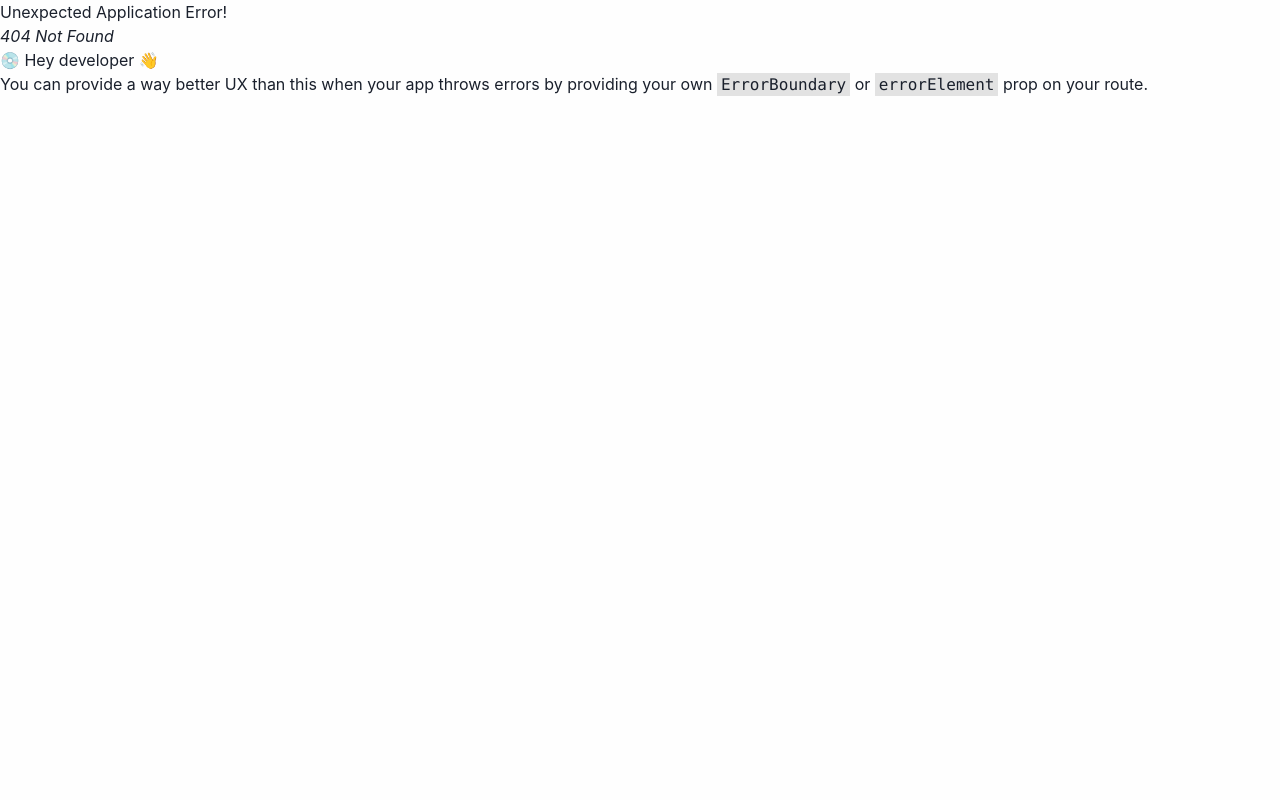
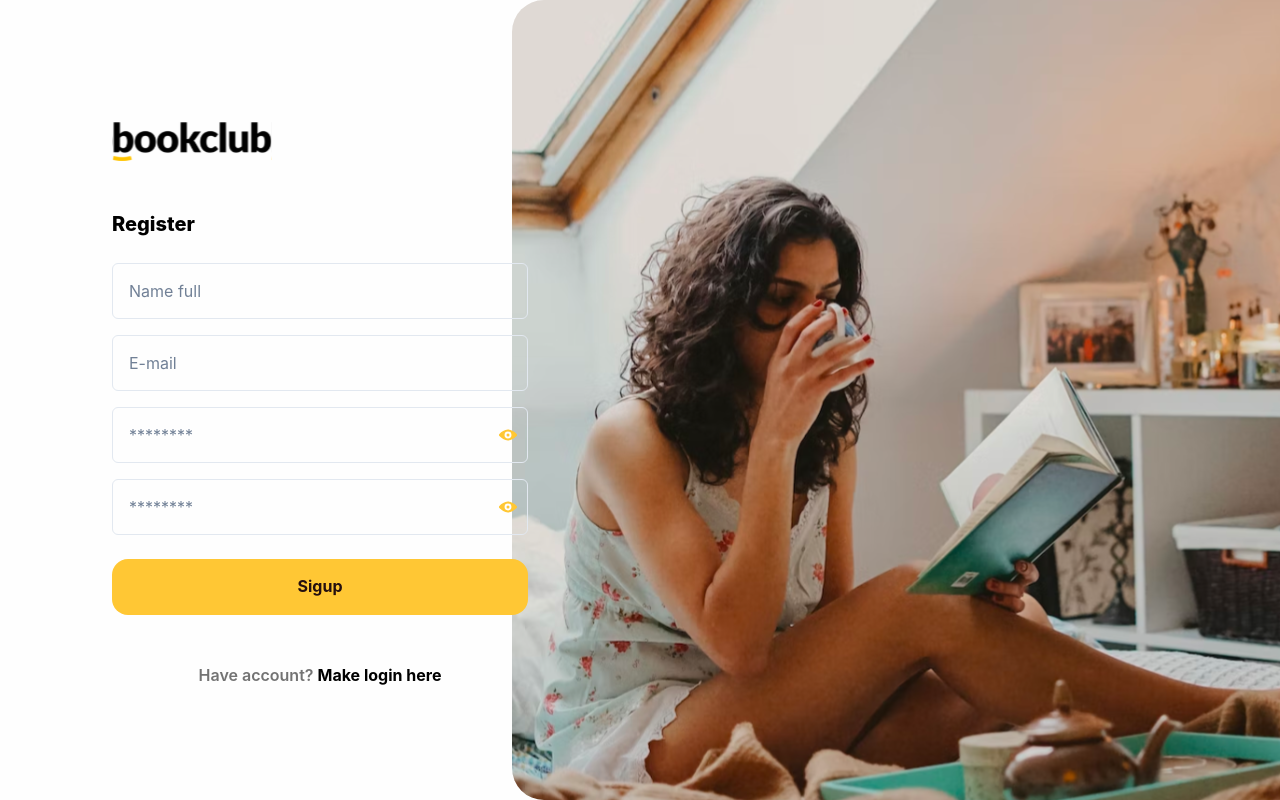
Before and after one commit to brjatoba92/bookclub-frontend-app, a React (Create React App) app: page /sigup in a window 1280 px wide. Before the commit this address had no page. Built offline with nearby package versions, Linux system fonts and the light colour scheme.

Commit message:
feat - React Router Dom -  Created register Screen with route

```diff
--- /dev/null
+++ b/src/modules/unauthenticated/screen/Register/index.js
@@ -0,0 +1,42 @@
+import { Flex, Image } from '@chakra-ui/react'
+import { Text, Input, Link, Button } from 'components'
+
+export const RegisterScreen = () => {
+  return (
+        <Flex flexDir={'row'} w='100vw' h='100vh'>
+            <Flex
+              alignItems={['center', 'flex-start']}
+              justifyContent={['center']}
+              padding={['24px', '48px', '80px', '112px']}
+              flexDir='column'
+              w={['100%', '100%', '100%', '40%']}
+              h='100%'
+            >
+              <Flex flexDir='column' w={['100%', '100%', '100%', '416px']}>
+                <Image h={'48px'} w={'160px'} src='/img/logo.svg' alt='BookClub Logo' />
+                <Text.ScreenTitle mt='48px'>Register</Text.ScreenTitle>
+                <Input mt='24px' placeholder='Name full' />
+                <Input mt='16px' placeholder='E-mail' />
+                <Input.Password mt='16px' placeholder='Password'/>
+                <Input.Password mt='16px' placeholder='Confirm password'/>
+                <Button mt='24px'>Sigup</Button>
+                  <Link.Action
+                    mt='48px'
+                    text='Have account?'
+                    actionText='Make login here'
+                  />
+              </Flex>
+            </Flex>
+            <Flex
+              w={['0%', '0%', '0%', '60%']}
+              h={'100vh'}
+              bgImage="url('/img/auth-background.svg')"
+              bgSize="cover"
+              bgPosition="center"
+              bgRepeat="no-repeat"
+              borderTopLeftRadius='32px'
+              borderBottomLeftRadius='32px'
+            />
+        </Flex>
+  )
+}
--- a/src/modules/unauthenticated/screen/index.js
+++ b/src/modules/unauthenticated/screen/index.js
@@ -1 +1,2 @@
 export * from './Login'
+export * from './Register'
```
Also changed, not shown: src/modules/unauthenticated/routes/index.js (+6 -1 lines).
